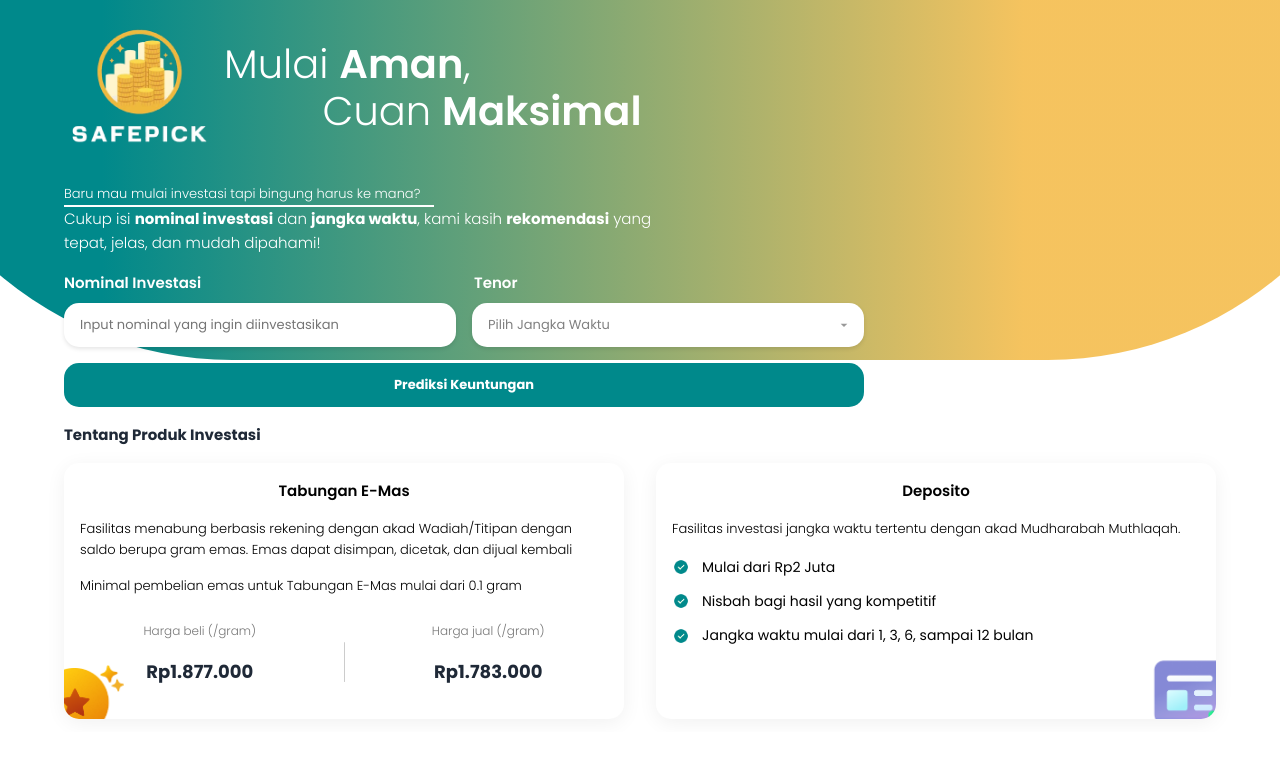
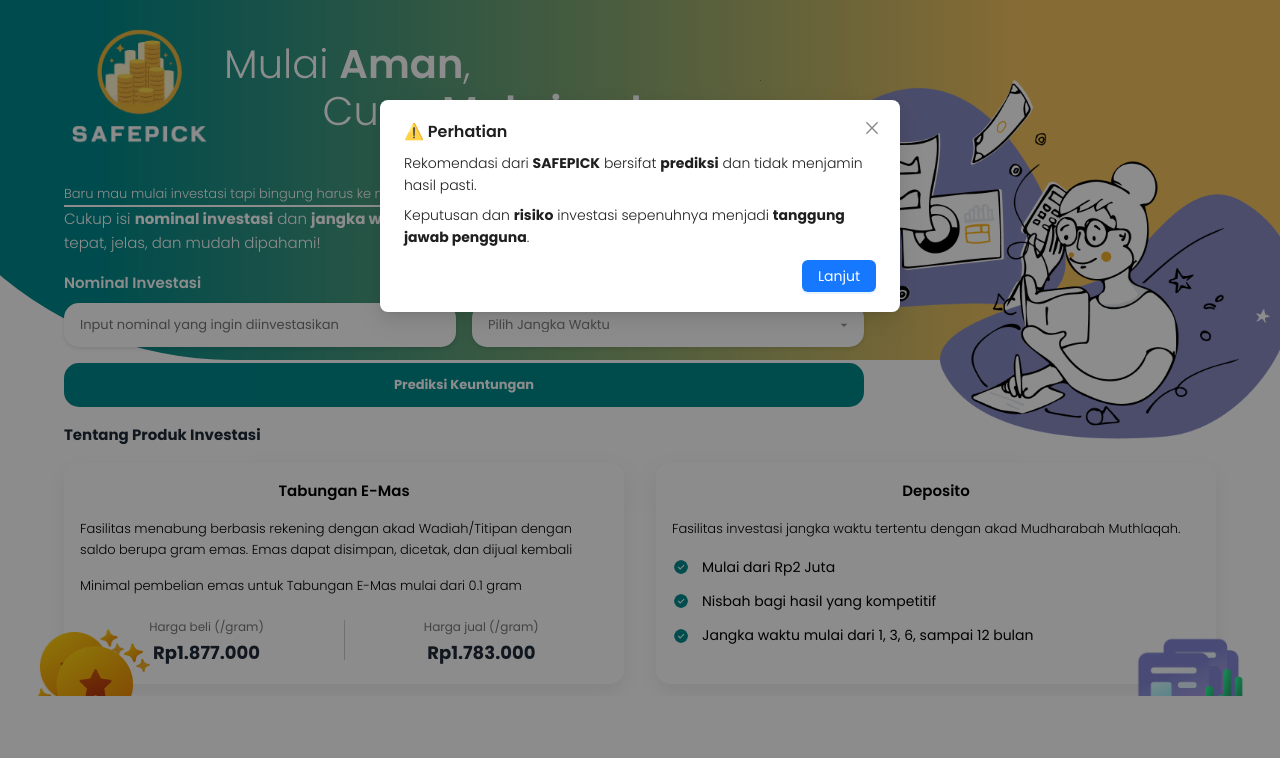
Before and after one commit to Kelompok-1-Hajjah-Lulu/frontend-safepick, a React (Vite) app: page / in a window 1280 px wide. Both pictures are taken after a click on the button "Prediksi Keuntungan". Shown: the top 758 px of the page. Built offline with nearby package versions, Linux system fonts and the light colour scheme.

Commit message:
feat: add modal in homepage

```diff
--- a/src/pages/HomePage/HomePage.scss
+++ b/src/pages/HomePage/HomePage.scss
@@ -1,4 +1,5 @@
 @use "../../styles/variables";
+@use "sass:color";
 
 .homepage {
 
@@ -16,6 +17,10 @@
         color: white;
         max-width: 600px;
         margin-bottom: 1rem;
+
+        strong {
+          font-weight: bold;
+        }
 
         .highlight {
             font-weight: bold;
@@ -87,10 +92,45 @@
           transition: background-color 0.3s ease;
 
           &:hover {
-            background-color: darken(variables.$green-color, 10%);
+            background-color: color.adjust(variables.$green-color, $lightness: -10%);
           }
         }
 
+        .homepage-illustration {
+            position: absolute;
+            top: 5rem;
+            right: 0;
+            width: 50%;
+            max-width: 520px;
+            z-index: 1;
+            pointer-events: none; // biar tidak ganggu klik
+
+            @media (max-width: 768px) {
+              position: static;
+              width: 100%;
+              max-width: none;
+              margin-top: 2rem;
+            }
+        }
+
+    }
+
+    .global-decor {
+      position: absolute;
+      z-index: 0;
+      pointer-events: none;
+
+      &.star {
+        width: 100px;
+        bottom: -40px;
+        left: 50px;
+      }
+
+      &.graph {
+        width: 100px;
+        bottom: -40px;
+        right: 50px;
+      }
     }
 
     .section-title {
@@ -113,11 +153,33 @@
           position: relative;
           background: white;
           border-radius: 15px;
-          box-shadow: 0 4px 20px rgba(0, 0, 0, 0.06);
+          box-shadow: 0 8px 24px rgba(0, 0, 0, 0.08);
           padding: 1rem;
           max-width: 700px;
           flex: 1;
-          overflow: hidden;
+          overflow: visible;
+
+          &:hover {
+            box-shadow: 0 12px 28px rgba(0, 0, 0, 0.1);
+          }
+
+          .icon-decor {
+            position: absolute;
+            z-index: 0;
+            pointer-events: none;
+
+            &.star {
+              width: 90px;
+              bottom: -30px;
+              left: -30px;
+            }
+
+            &.graph {
+              width: 90px;
+              bottom: -30px;
+              right: -30px;
+            }
+          }
 
           h4 {
             font-size: 15px;
@@ -133,11 +195,10 @@
 
           .price-row {
             display: grid;
-            grid-template-columns: 1fr 1px 1fr; // dua kolom + garis pemisah
+            grid-template-columns: auto 0px auto;
+            gap: 5rem;
             align-items: center;
             justify-content: center;
-            gap: 1.5rem;
-            margin-top: 1.5rem;
 
             .price-block {
               text-align: center;
@@ -180,22 +241,6 @@
             }
           }
 
-          .icon-decor {
-            position: absolute;
-            z-index: 1; // tetap di atas background tapi di bawah isi
-
-            &.star {
-              width: 90px;
-              bottom: -30px;
-              left: -30px;
-            }
-
-            &.graph {
-              width: 100px;
-              bottom: -25px;
-              right: -30px;
-            }
-          }
         }
     }
 
--- a/src/pages/HomePage/index.tsx
+++ b/src/pages/HomePage/index.tsx
@@ -1,8 +1,20 @@
 import React from "react";
+import { Modal } from "antd";
+import { useState } from "react";
 import "./HomePage.scss";
 
 
 const HomePage: React.FC = () => {
+    const [isModalVisible, setIsModalVisible] = useState(false);
+
+    const handlePredictClick = () => {
+        setIsModalVisible(true);
+    };
+
+    const handleModalClose = () => {
+        setIsModalVisible(false);
+    };
+
     return (
         <section className="homepage">
             <p className="tagline">
@@ -33,15 +45,20 @@
                     </select>
                 </div>
 
-                <button className="btn-predict">Prediksi Keuntungan</button>
+                <button className="btn-predict" onClick={handlePredictClick}>
+                    Prediksi Keuntungan
+                </button>
+
+                <img src="/icons/illustration-home.png"
+                alt="Ilustrasi investasi"
+                className="homepage-illustration"/>
             </div>
 
             <h3 className="section-title with-line">Tentang Produk Investasi</h3>
 
             <div className="product-cards">
             <div className="product-card emas">
-                <img src="/icons/star-decor.png" alt="bintang" className="icon-decor star" />
-
+            <img src="/icons/star-decor.png" alt="bintang" className="icon-decor star" />
                 <h4>Tabungan E-Mas</h4>
                 <p>
                 Fasilitas menabung berbasis rekening dengan akad Wadiah/Titipan dengan saldo berupa gram emas.
@@ -50,24 +67,21 @@
                 <p>Minimal pembelian emas untuk Tabungan E-Mas mulai dari 0.1 gram</p>
 
                 <div className="price-row">
-
                 <div className="price-block">
-                    <p><small>Harga beli (/gram)</small></p>
-                    <p><strong>Rp1.877.000</strong></p>
+                    <small>Harga beli (/gram)</small><br />
+                    <strong>Rp1.877.000</strong>
                 </div>
 
                 <div className="separator" />
-
                 <div className="price-block">
-                    <p><small>Harga jual (/gram)</small></p>
-                    <p><strong>Rp1.783.000</strong></p>
-                    </div>
+                    <small>Harga jual (/gram)</small><br />
+                    <strong>Rp1.783.000</strong>
                 </div>
+            </div>
             </div>
 
             <div className="product-card deposito">
-                <img src="/icons/graph-decor.png" alt="grafik" className="icon-decor graph" />
-
+            <img src="/icons/graph-decor.png" alt="grafik" className="icon-decor graph" />
                 <h4>Deposito</h4>
                 <p>Fasilitas investasi jangka waktu tertentu dengan akad Mudharabah Muthlaqah.</p>
                 <ul className="custom-list">
@@ -87,6 +101,24 @@
             </div>
             </div>
 
+            <img src="/icons/star-decor.png" alt="star-decor" className="global-decor star"/>
+            <img src="/icons/graph-decor.png" alt="graph-decor" className="global-decor graph"/>
+
+            <Modal
+                title="⚠️ Perhatian"
+                open={isModalVisible}
+                onCancel={handleModalClose}
+                onOk={handleModalClose}
+                okText="Lanjut"
+                cancelButtonProps={{ style: { display: "none" } }}
+            >
+                <p>
+                    Rekomendasi dari <strong>SAFEPICK</strong> bersifat <strong>prediksi</strong> dan tidak menjamin hasil pasti.
+                </p>
+                <p>
+                    Keputusan dan <strong>risiko</strong> investasi sepenuhnya menjadi <strong>tanggung jawab pengguna</strong>.
+                </p>
+                </Modal>
         </section>
     );
 };
--- a/src/styles/Global.scss
+++ b/src/styles/Global.scss
@@ -55,3 +55,13 @@
         background-color: #00898bcf !important;
     }
 }
+
+// Styling khusus untuk Modal Ant Design
+.ant-modal-title {
+    font-weight: bold;
+    color: #ff9900;
+  }
+
+  .ant-modal-body p {
+    margin-bottom: 0.5rem;
+  }
```
Also changed, not shown: public/icons/illustration-home.png (added).
